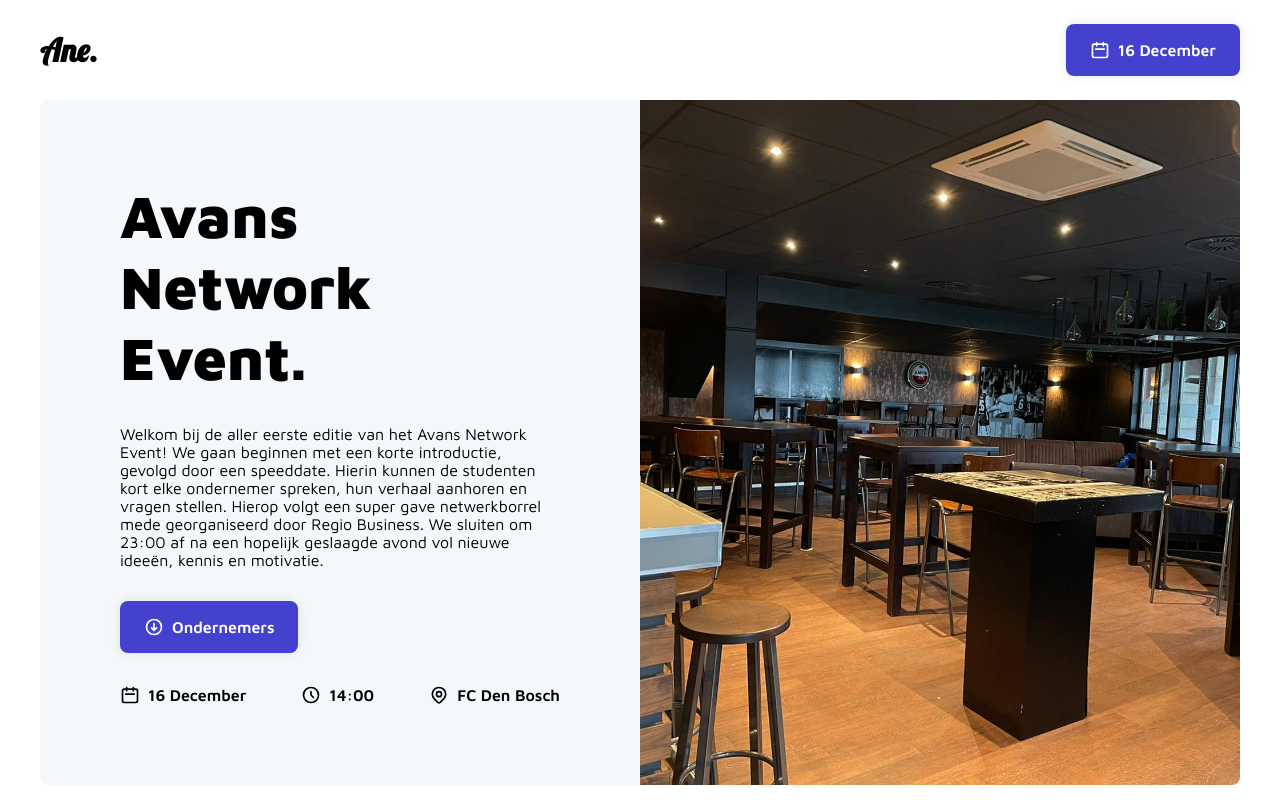
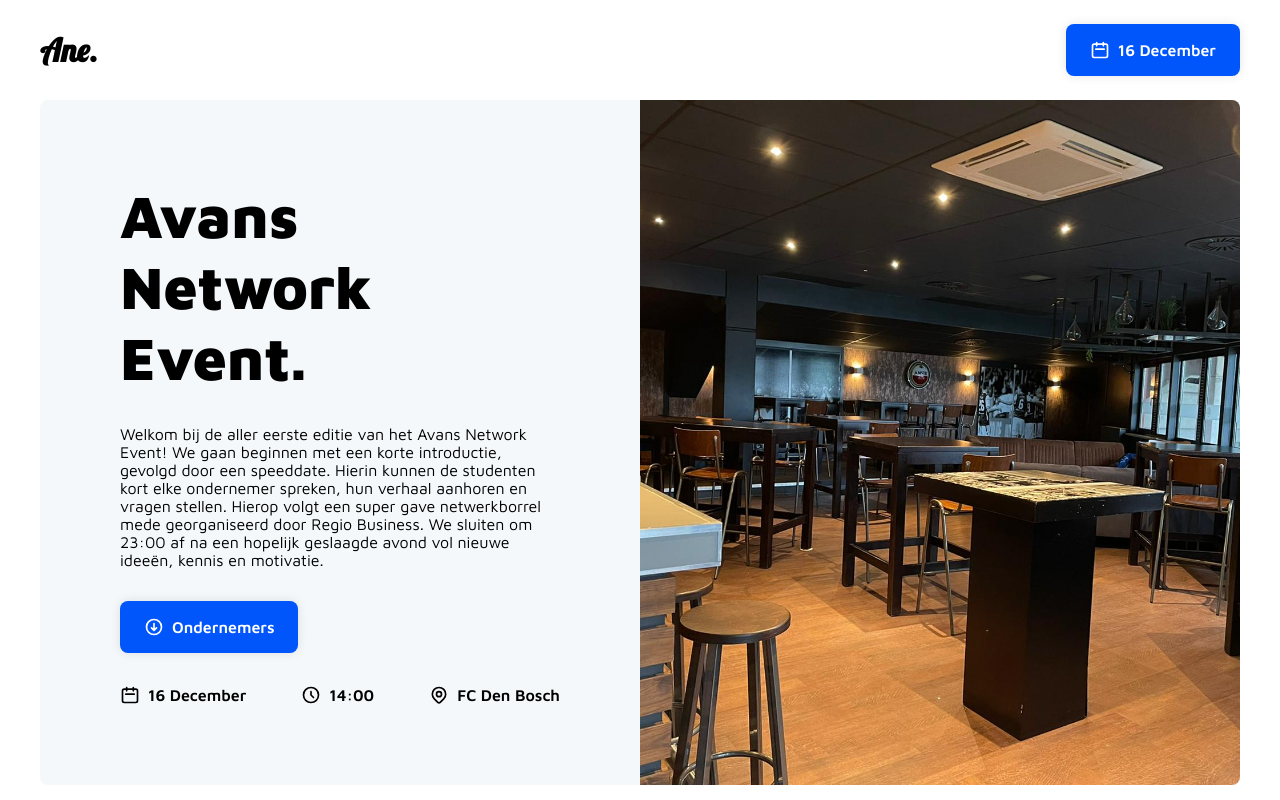
Before and after one commit to GoableNL/Avans-Network-Event, a Next.js app: page / in a window 1280 px wide. Shown: the top 800 px of the page. Built offline with nearby package versions, Linux system fonts and the light colour scheme.

Commit message:
color change

```diff
--- a/public/scss/base.scss
+++ b/public/scss/base.scss
@@ -26,7 +26,7 @@
     align-items: center;
     padding: 16px 24px;
     width: fit-content;
-    background: #4341CD;
+    background: #0056FB;
     color: #FFFFFF;
     font-weight: 600;
     border: none;
--- a/src/components/callToAction/style.module.scss
+++ b/src/components/callToAction/style.module.scss
@@ -7,7 +7,7 @@
     {
         margin: 0 80px;
         padding: 80px;
-        background: #4341CD;
+        background: #0056FB;
         color: #FFFFFF;
         text-align: center;
         border-radius: 8px;
--- a/src/components/starting/style.module.scss
+++ b/src/components/starting/style.module.scss
@@ -9,7 +9,7 @@
     height: 100vh;
     width: 100%;
     z-index: 100;
-    background: #4341CD;
+    background: #0056FB;
 
     .round
     {
@@ -26,7 +26,7 @@
             font-weight: 600;
             font-family: 'Lobster', cursive;
             font-size: 40px;
-            color: #4341CD;
+            color: #0056FB;
         }
     }
 }
```
